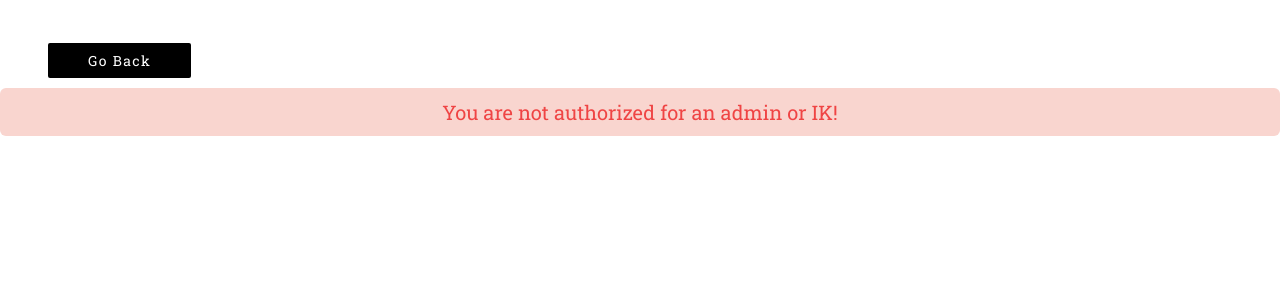
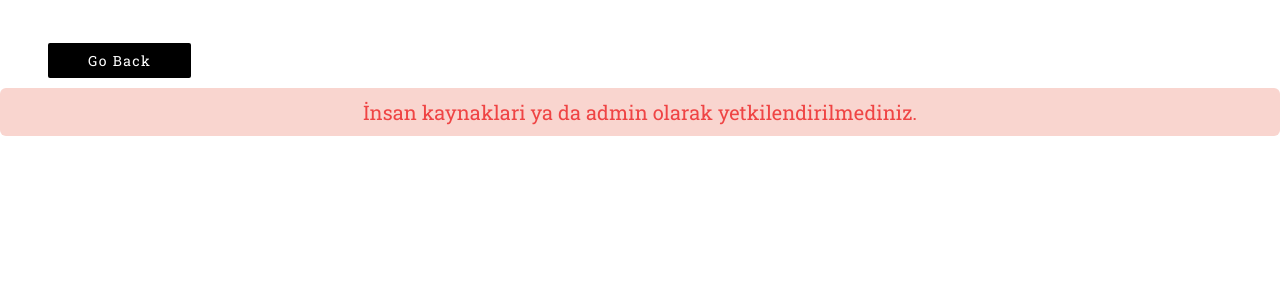
Before and after one commit to MeteBely/Inventory-App, a React (Vite) app in the folder frontend/: page /userDebits/1 in a window 1280 px wide. Shown: the top 300 px of the page. Built offline with nearby package versions, Linux system fonts and the light colour scheme.

Commit message:
hata mesajları türkçe hale getirildi.

```diff
--- a/frontend/src/components/Home.jsx
+++ b/frontend/src/components/Home.jsx
@@ -22,6 +22,7 @@ const Home = () => {
         navigate("/");
       } catch (err) {
         console.log(err);
+        toast.error("Çikiş yapilirken hata ile karsilasildi!");
       }
     }
   };
@@ -39,28 +40,38 @@ const Home = () => {
       if (userInfo.role === "admin" || userInfo.role === "IK") {
         navigate("/users");
       } else {
-        toast.error("You are not authorized for an admin or IK!");
+        toast.error(
+          "İnsan kaynaklari ya da admin olarak yetkilendirilmediniz."
+        );
       }
     } else if (target === "EnvanterYonetimi") {
       if (userInfo.role === "admin" || userInfo.role === "IM") {
         navigate("/products");
       } else {
-        toast.error("You are not authorized for an admin or IM!");
+        toast.error(
+          "Envanter yönetimi ya da admin olarak yetkilendirilmediniz."
+        );
       }
     } else if (target === "ZimmetIslemleri") {
       if (userInfo.role === "admin" || userInfo.role === "IK") {
         navigate("/usersDebits");
       } else {
-        toast.error("You are not authorized for an admin or IK!");
+        toast.error(
+          "İnsan kaynaklari ya da admin olarak yetkilendirilmediniz."
+        );
       }
     } else if (target === "ZimmetGecmisi") {
       if (userInfo.role === "admin" || userInfo.role === "IK") {
         navigate("/productsHistory");
       } else {
-        toast.error("You are not authorized for an admin or IK!");
+        toast.error(
+          "İnsan kaynaklari ya da admin olarak yetkilendirilmediniz."
+        );
       }
     }
   };
+
+  console.log(userInfo);
 
   return (
     <section className="bg-black text-white h-screen">
@@ -78,17 +89,12 @@ const Home = () => {
         </div>
       </div>
       <div className="text-4xl font-bold fontRoboto flex flex-row items-center justify-around mt-40 flex-wrap">
+        {(userInfo.role === "IK" || userInfo.role === "admin") && (
+          <>
             <div>
               <button onClick={(e) => authController(e, "PersonelYonetimi")}>
                 <h2 className="relative no-underline hover:text-[#ccc] before:absolute before:block before:w-[100%] before:h-[2px] before:bottom-0 before:left-0 before:bg-[#ddd] before:scale-x-0 before:duration-300 hover:before:scale-x-100 before:origin-top-left">
                   Personel Yönetimi
-            </h2>
-          </button>
-        </div>
-        <div>
-          <button onClick={(e) => authController(e, "EnvanterYonetimi")}>
-            <h2 className="relative no-underline hover:text-[#ccc] before:absolute before:block before:w-[100%] before:h-[2px] before:bottom-0 before:left-0 before:bg-[#ddd] before:scale-x-0 before:duration-300 hover:before:scale-x-100 before:origin-top-left">
-              Envanter Yönetimi
                 </h2>
               </button>
             </div>
@@ -106,6 +112,19 @@ const Home = () => {
                 </h2>
               </button>
             </div>
+          </>
+        )}
+        {(userInfo.role === "IM" || userInfo.role === "admin") && (
+          <>
+            <div>
+              <button onClick={(e) => authController(e, "EnvanterYonetimi")}>
+                <h2 className="relative no-underline hover:text-[#ccc] before:absolute before:block before:w-[100%] before:h-[2px] before:bottom-0 before:left-0 before:bg-[#ddd] before:scale-x-0 before:duration-300 hover:before:scale-x-100 before:origin-top-left">
+                  Envanter Yönetimi
+                </h2>
+              </button>
+            </div>
+          </>
+        )}
       </div>
     </section>
   );
--- a/frontend/src/components/Products.jsx
+++ b/frontend/src/components/Products.jsx
@@ -7,6 +7,7 @@ import {
 import Loader from "./Loader.jsx";
 import Message from "./Message.jsx";
 import { useState } from "react";
+import { toast } from "react-toastify";
 
 const Products = () => {
   const [searchTerm, setSearchTerm] = useState("");
@@ -22,6 +23,7 @@ const Products = () => {
       navigate(`/product/${data._id}`);
     } catch (error) {
       console.error("Error creating product:", error);
+      toast.error("Zimmet olusturulurken hata ile karsilasildi!");
     }
   };
 
--- a/frontend/src/components/UserDebits.jsx
+++ b/frontend/src/components/UserDebits.jsx
@@ -66,7 +66,7 @@ const UserDebits = () => {
       refetchUser();
       toast.success("Zimmet başariyla personele eklendi!");
     } catch (err) {
-      toast.error(err.message);
+      toast.error("Zimmet personele eklenirken hata ile karsilasildi!");
       console.log(err);
     }
     setAddProductPopup(false);
@@ -85,7 +85,7 @@ const UserDebits = () => {
       refetchUser();
       toast.success("Zimmet başariyla personelden çikarildi!");
     } catch (err) {
-      toast.error(err.message);
+      toast.error("Zimmet personelden cikartilirken hata ile karsilasildi!");
       console.log(err);
     }
     setRemoveProductPopup(false);
--- a/frontend/src/components/Users.jsx
+++ b/frontend/src/components/Users.jsx
@@ -15,6 +15,7 @@ import { useGetUsersQuery } from "../slices/usersApiSlice";
 import Loader from "./Loader.jsx";
 import Message from "./Message.jsx";
 import { useCreateSampleUserMutation } from "../slices/usersApiSlice";
+import { toast } from "react-toastify";
 
 const people = [
   { id: 1, name: "Tüm Birimler" },
@@ -53,6 +54,7 @@ const Users = () => {
       navigate(`/user/${data._id}`);
     } catch (error) {
       console.error("Error creating user:", error);
+      toast.error("Personel olusturulurken hata ile karsilasildi!");
     }
   };
 
--- a/frontend/src/components/route-controller/adminAndIKRoute.jsx
+++ b/frontend/src/components/route-controller/adminAndIKRoute.jsx
@@ -21,7 +21,7 @@ const AdminRoute = () => {
           </div>
           <Message
             negative={true}
-            message="You are not authorized for an admin or IK!"
+            message="İnsan kaynaklari ya da admin olarak yetkilendirilmediniz."
           />
         </>
       )}
--- a/frontend/src/components/route-controller/adminAndIMRoute.jsx
+++ b/frontend/src/components/route-controller/adminAndIMRoute.jsx
@@ -21,7 +21,7 @@ const AdminRoute = () => {
           </div>
           <Message
             negative={true}
-            message="You are not authorized for an admin or IM!"
+            message="Envanter yönetimi ya da admin olarak yetkilendirilmediniz."
           />
         </>
       )}
```
Lines whose indentation alone changed are shown as unchanged.
